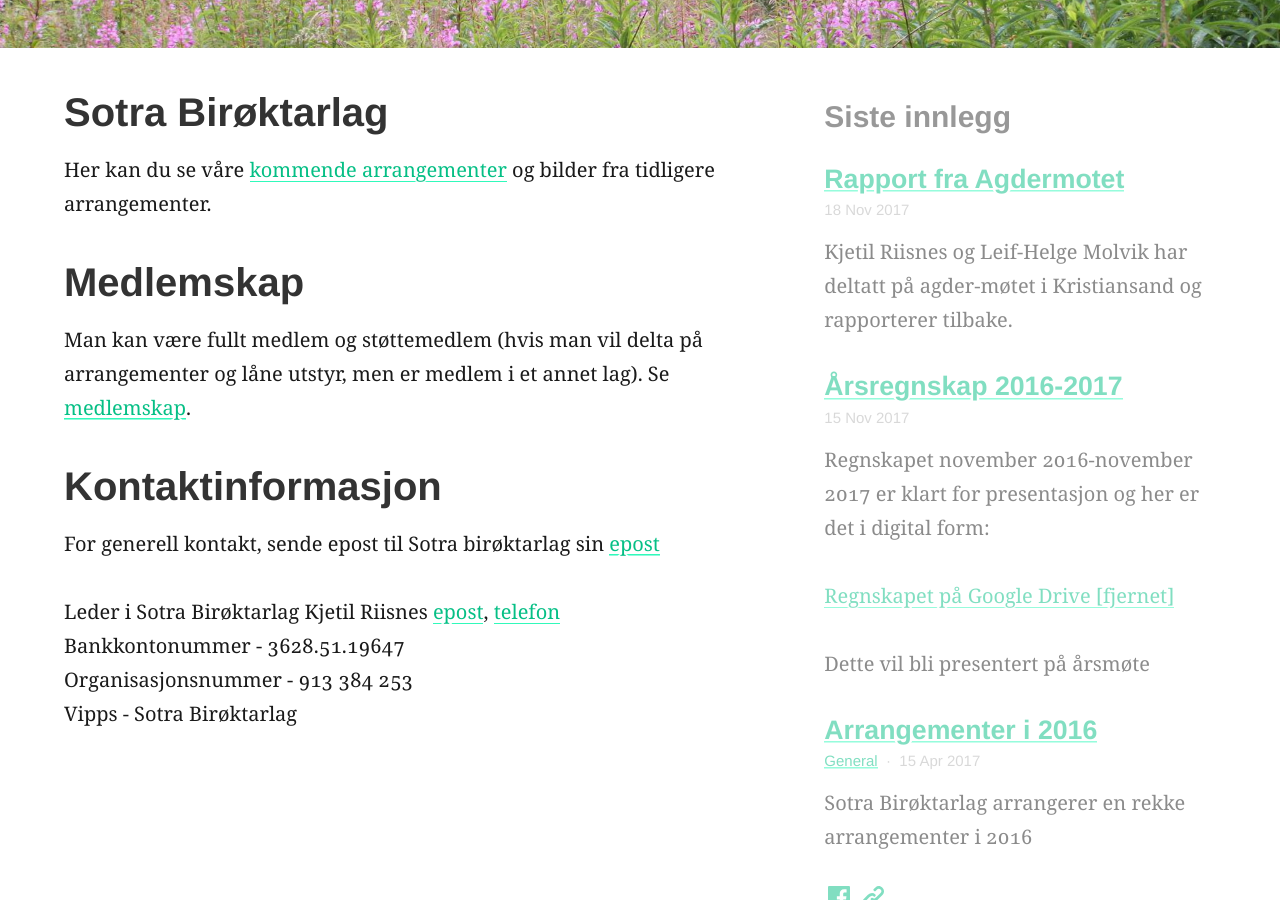
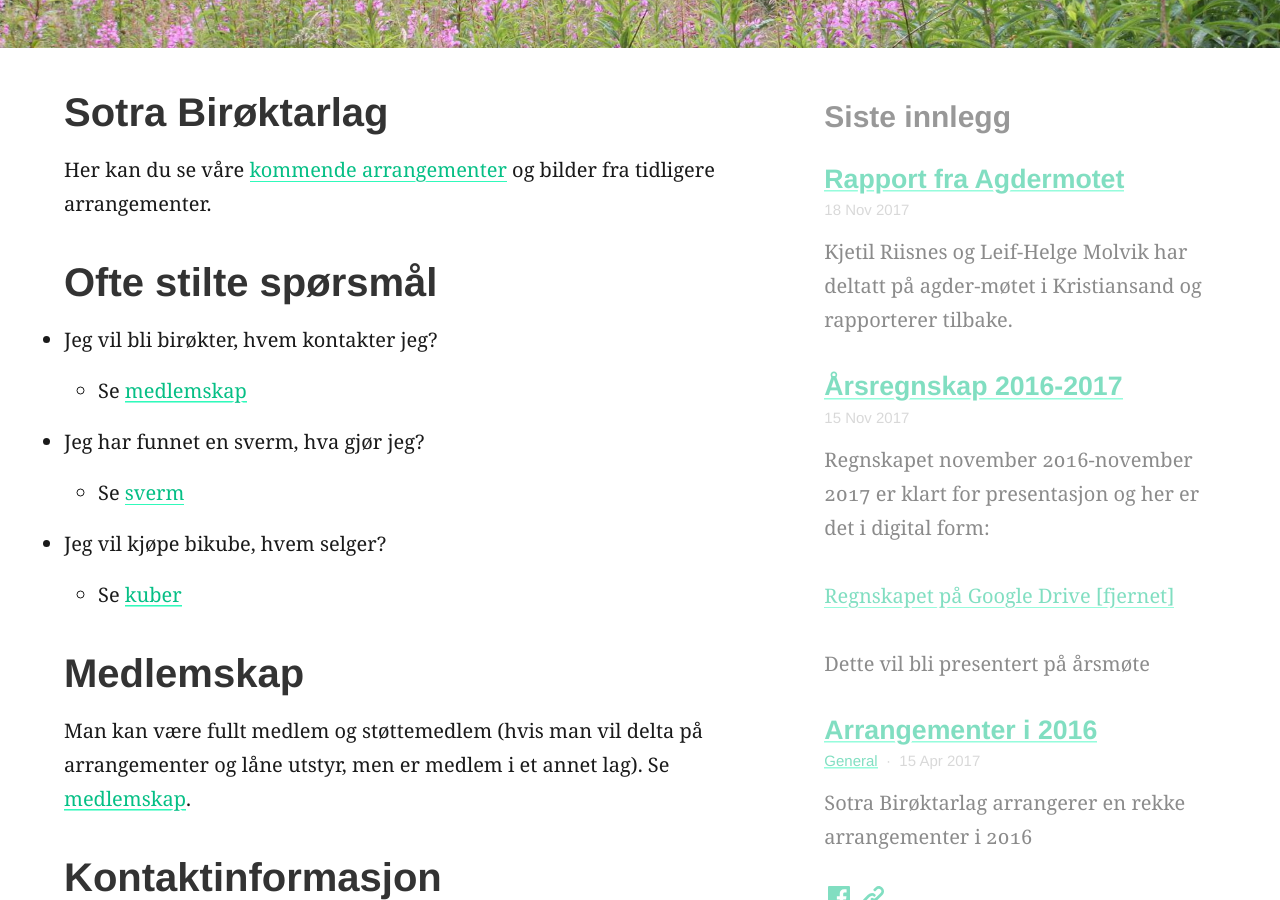
Before and after one commit to SotraBiroktarlag/sotrabirokt, a Jekyll site: the page built from index.md, in a window 1280 px wide and 900 px high, scrolled down 342 px. Built offline with Jekyll 4.4.1, drawn with Linux system fonts in a browser that asks for light colours; some of the changed text lies outside the part shown.

Commit message:
Ofte stilte spørsmål. Kjøpe kuber og sverming.

```diff
--- a/index.md
+++ b/index.md
@@ -10,18 +10,23 @@ excerpt:
 Her kan du se våre [kommende arrangementer]({{ site.baseurl }}{% link arrangementer.md %}) og bilder fra tidligere arrangementer.
 
 
-<!-- # Ofte stilte spørsmål
+# Ofte stilte spørsmål
 - Jeg vil bli birøkter, hvem kontakter jeg?
+  - Se [medlemskap]({{ site.baseurl }}{% link medlemskap.md %})
 - Jeg har funnet en sverm, hva gjør jeg?
-- Jeg vil kjøpe bikube, hvem selger? -->
+  - Se [sverm]({{ site.baseurl }}{% link sverm.md %})
+- Jeg vil kjøpe bikube, hvem selger?
+  - Se [kuber]({{ site.baseurl }}{% link kuber.md %})
 
 # Medlemskap
 Man kan være fullt medlem og støttemedlem (hvis man vil delta på arrangementer og låne utstyr, men er medlem i et annet lag). Se [medlemskap]({{ site.baseurl }}{% link medlemskap.md %}).
+
+
 
 # Kontaktinformasjon
 For generell kontakt, sende epost til Sotra birøktarlag sin [epost](mailto:sotra.biroektarlag@gmail.com)
 
 Leder i Sotra Birøktarlag Kjetil Riisnes [epost](mailto:kjetil.riisnes@gmail.com), [telefon](tel:+4790041456)
 Bankkontonummer     - 3628.51.19647
-Organisasjonsnummer - 913 384 253
+Organisasjonsnummer - [913 384 253](https://w2.brreg.no/enhet/sok/detalj.jsp?orgnr=913+384+253)
 Vipps               - Sotra Birøktarlag
```
Also changed, not shown: kuber.md (added, +22 -0 lines), sverm.md (added, +10 -0 lines).
